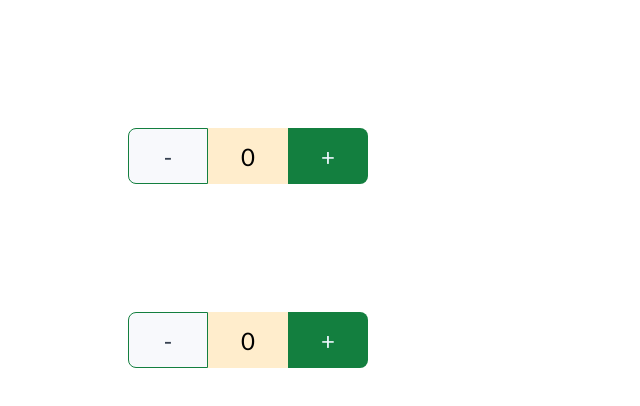
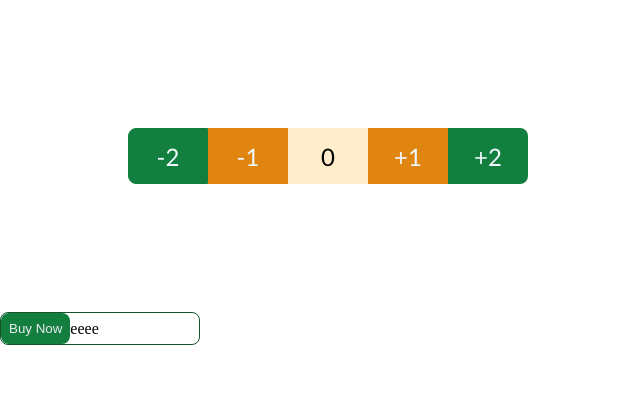
Before and after one commit to Chi-Chidev/JavaScript1, a plain HTML site: page index.html in a window 1280 px wide. Shown: the whole page, without its empty margins (0-640 px from the left). Drawn offline with Linux system fonts and the light colour scheme.

Commit message:
renamed myjava page to index page

```diff
--- a/myjava.html
+++ b/index.html
@@ -9,7 +9,7 @@
 </head>
 
 <body>
-    <div class="one">
+    <!-- <div class="one">
         <button id="decreaseByOne">-</button>
         <div id="displayOne">0</div>
         <button id="increaseByOne">+</button>
@@ -18,9 +18,22 @@
         <button id="decreaseByTwo">-</button>
         <div id="displayTwo">0</div>
         <button id="increaseByTwo">+</button>
+    </div> -->
+
+    <div class="one">
+        <button id="decreaseByTwo">-2</button>
+        <button id="decreaseByOne">-1</button>
+        <div id="displayOne">0</div>
+        <button id="increaseByOne">+1</button>
+        <button id="increaseByTwo">+2</button>
     </div>
 
-    <script src="myjava.js" ></script>
+    <div class="three">
+        <button id="butt">Buy Now</button>
+        <p id="text">eeee</p>
+    </div>
+
+    <script src="myjava.js"></script>
 </body>
 
 </html>
--- a/myjava.css
+++ b/myjava.css
@@ -12,9 +12,9 @@
     margin-left: 10%;
     font-family: 'Gill Sans', 'Gill Sans MT', Calibri, 'Trebuchet MS', sans-serif;
     font-size: 24px;
+    margin-bottom: 10%;
 }
 
-#increaseByOne,
 #increaseByTwo {
     background-color: #137F3F;
     color: aliceblue;
@@ -27,11 +27,25 @@
     font-size: 24px;
     cursor: pointer;
 }
-#increaseByOne:hover{
-    background-color: #16522e;
+
+#increaseByOne{
+    background-color: #df8510;
+    color: aliceblue;
+    padding: 0.5rem;
+    border: none;
+    width: 80px;
+    height: 56px;
+    border-radius: 0 0 0 0;
+    font-family: 'Gill Sans', 'Gill Sans MT', Calibri, 'Trebuchet MS', sans-serif;
+    font-size: 24px;
+    cursor: pointer;
 }
 
-#increaseByTwo:hover{
+#increaseByOne:hover {
+    background-color: #ca790f;
+}
+
+#increaseByTwo:hover {
     background-color: #16522e;
 }
 
@@ -46,10 +60,9 @@
     align-items: center;
 }
 
-#decreaseByOne,
 #decreaseByTwo {
-    background-color: #F8F9FC;
-    color: #374151;
+    background-color: #137F3F;
+    color: aliceblue;
     border: 0.5px solid #137F3F;
     padding: 0.5rem;
     width: 80px;
@@ -58,13 +71,51 @@
     font-family: 'Gill Sans', 'Gill Sans MT', Calibri, 'Trebuchet MS', sans-serif;
     font-size: 24px;
 }
-#decreaseByOne:hover{
-    background-color: #EAECF0;
+
+#decreaseByOne{
+    background-color: #df8510;
+    color: aliceblue;
+    border:none;
+    /* border: 0.5px solid #df8510; */
+    padding: 0.5rem;
+    width: 80px;
+    height: 56px;
+    /* border-radius: 8px 0 0 8px; */
+    font-family: 'Gill Sans', 'Gill Sans MT', Calibri, 'Trebuchet MS', sans-serif;
+    font-size: 24px;
+}
+
+#decreaseByOne:hover {
+    background-color: #ca790f;
     border: none;
 
 }
-#decreaseByTwo:hover{
-    background-color: #EAECF0;
+
+#decreaseByTwo:hover {
+    background-color: #16522e;
     border: none;
 
 }
+
+.three {
+    border: 1px solid #16522e;
+    border-radius: 0.5rem;
+    width: 200px;
+    display:flex;
+    flex-direction: row;
+
+}
+
+#butt {
+    padding: 0.5rem;
+border-radius: 0.5rem;
+border: none;
+background-color: #137F3F;
+color: #EAECF0;
+}
+
+#text{
+    /* border:1px solid #374151; */
+    place-content: center;
+
+}
--- a/myjava.js
+++ b/myjava.js
@@ -1,20 +1,30 @@
 
 document.getElementById('decreaseByOne').onclick = function () {
-    let output = document.getElementById('displayOne');
-    output.innerText = Number(output.innerText) - 1;
+    // let output = document.getElementById('displayOne');
+    // output.innerText = Number(output.innerText) - 1;
+    document.getElementById('displayOne').innerText = Number(document.getElementById('displayOne').innerText) - 1;
 };
 
 document.getElementById('increaseByOne').onclick = function () {
-    let output = document.getElementById('displayOne');
-    output.innerText = Number(output.innerText) + 1;
+    // let output = document.getElementById('displayOne');
+    // output.innerText = Number(output.innerText) + 1;
+    document.getElementById('displayOne').innerText = Number(document.getElementById('displayOne').innerText) + 1;
 };
 
 document.getElementById('increaseByTwo').onclick = function () {
-    let counter = document.getElementById('displayTwo');
-    counter.innerText = Number(counter.innerText) + 2;
+    // let counter = document.getElementById('displayTwo');
+    // counter.innerText = Number(counter.innerText) + 2;
+document.getElementById('displayOne').innerText = Number(document.getElementById('displayOne').innerText) + 2;
 };
 
 document.getElementById('decreaseByTwo').onclick = function () {
-    let counter = document.getElementById('displayTwo');
-    counter.innerText = Number(counter.innerText) - 2;
+    // let counter = document.getElementById('displayTwo');
+    // counter.innerText = Number(counter.innerText) - 2;
+    document.getElementById('displayOne').innerText = Number(document.getElementById('displayOne').innerText) - 2;
 };
+
+document.getElementById('butt').onclick = function () {
+ document.getElementById('text').innerHTML = "It is done it" ;
+// let display =  document.getElementById('text');
+// display.innerText = "it is";
+};
```
